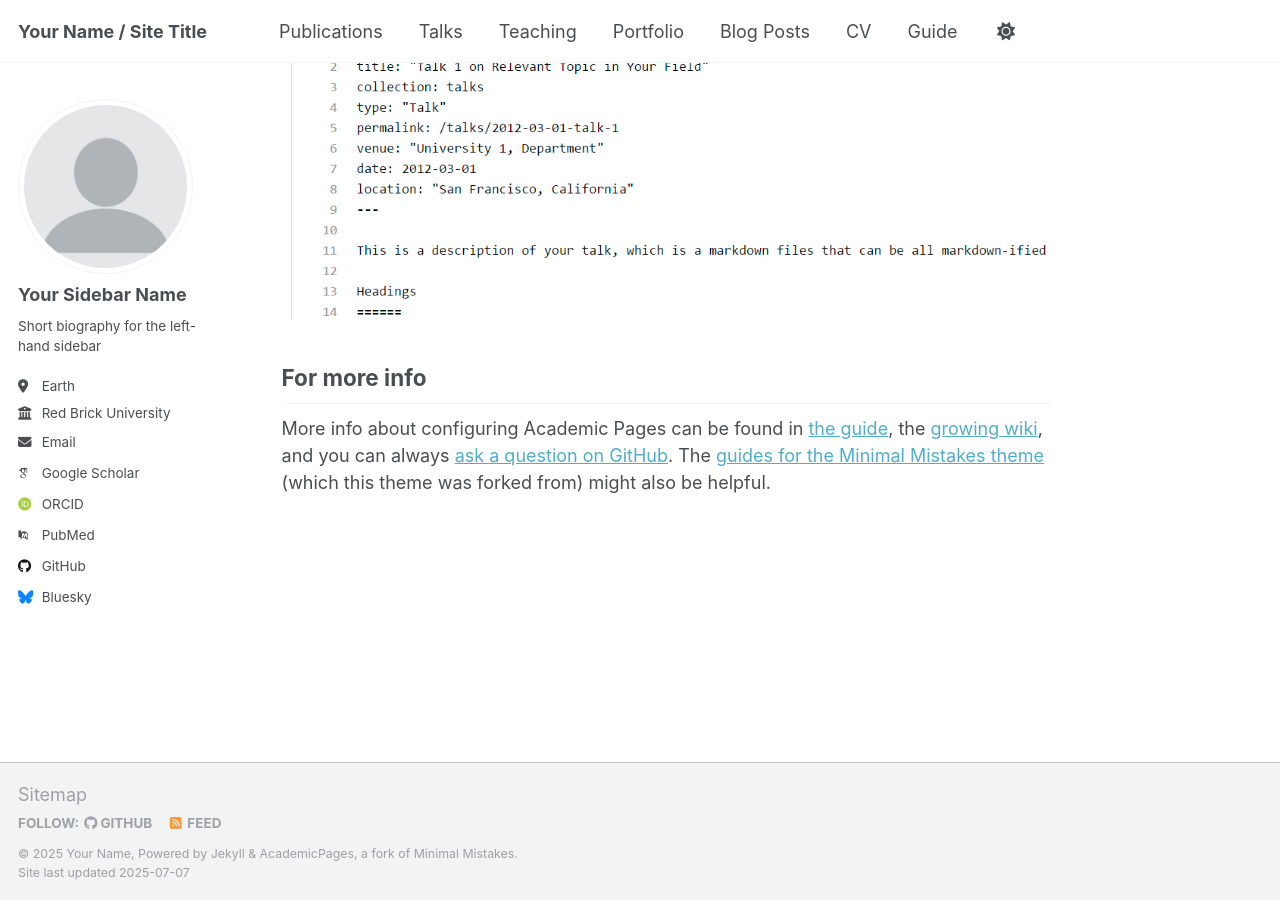
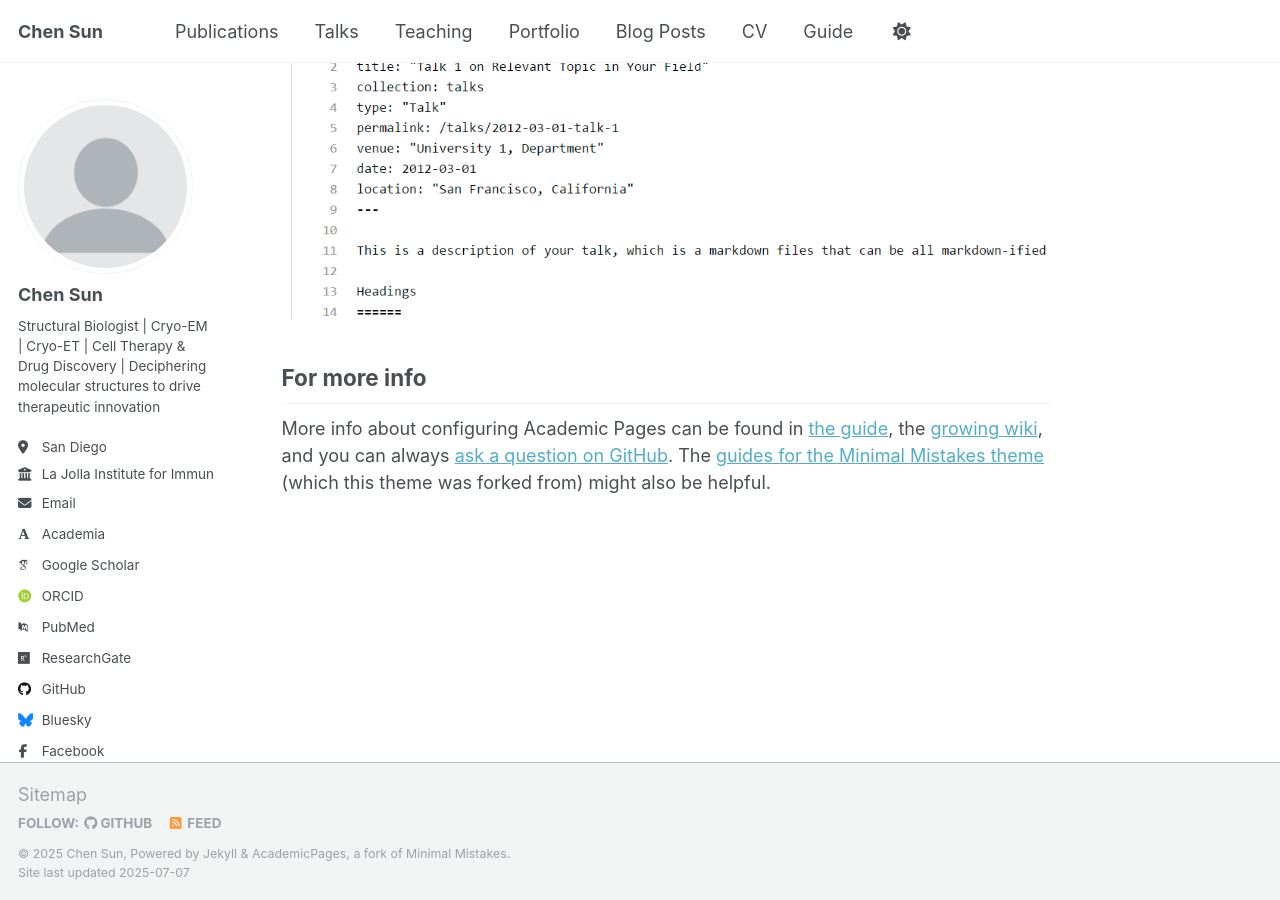
Before and after one commit to sun647/sun647.github.io, a Jekyll site: the page built from _pages/about.md, in a window 1280 px wide and 900 px high, scrolled down 2880 px. Built offline with Jekyll 4.4.1, drawn with Linux system fonts in a browser that asks for light colours; some web fonts are replaced; a script that is not in the unit is left out.

Commit message:
Update _config.yml

```diff
--- a/_config.yml
+++ b/_config.yml
@@ -9,9 +9,9 @@
 # Basic Site Settings
 locale                   : "en-US"
 site_theme               : "default"
-title                    : "Your Name / Site Title"
+title                    : "Chen Sun"
 title_separator          : "-"
-name                     : &name "Your Name"
+name                     : &name "Chen Sun"
 description              : &description "personal description"
 url                      : https://academicpages.github.io # the base hostname & protocol for your site e.g. "https://[your GitHub username].github.io" or if you already have some other page hosted on Github then use "https://[your GitHub username].github.io/[Your Repo Name]"
 baseurl                  : "" # the subpath of your site, e.g. "/blog"
@@ -23,23 +23,23 @@ repository               : "academicpages/academicpages.github.io"
 author:
   # Biographic information
   avatar           : "profile.png"
-  name             : "Your Sidebar Name"
+  name             : "Chen Sun"
   pronouns         : # example: "she/her"
-  bio              : "Short biography for the left-hand sidebar"
-  location         : "Earth"
-  employer         : "Red Brick University"
+  bio              : "Structural Biologist | Cryo-EM | Cryo-ET | Cell Therapy & Drug Discovery | Deciphering molecular structures to drive therapeutic innovation"
+  location         : "San Diego"
+  employer         : "La Jolla Institute for Immunology"
   uri              : # URL
-  email            : "none@example.org"
+  email            : "csun@lji.org"
 
   # Academic websites
-  academia         : # URL
+  academia         : "https://www.lji.org/spark24-chen/"
   arxiv            : # URL - Update with the correct link to your profile
-  googlescholar    : "https://scholar.google.com/citations?user=PS_CX0AAAAAJ"
+  googlescholar    : "https://scholar.google.com/citations?user=U0p-dWAAAAAJ&hl=en"
   impactstory      : # URL
-  orcid            : "http://orcid.org/yourorcidurl"
+  orcid            : "https://orcid.org/0000-0001-7469-2052"
   semantic         : # URL
-  pubmed           : "https://www.ncbi.nlm.nih.gov/pubmed/?term=john+snow"
-  researchgate     : # URL
+  pubmed           : "https://www.ncbi.nlm.nih.gov/myncbi/chen.sun.4/bibliography/public/"
+  researchgate     : "https://www.researchgate.net/profile/Chen-Sun-28?ev=hdr_xprf"
   scopus           : # URL
 
   # Repositories and software development
@@ -52,8 +52,8 @@ author:
 
   # Social media
   artstation       : # Username
-  bluesky          : "bsky.app" # Replace this with you Bluesky username
-  facebook         : # Username
+  bluesky          : "chensun20.bsky.social" # Replace this with you Bluesky username
+  facebook         : "https://www.facebook.com/sun.chen.35977/"
   flickr           : # Username
   foursquare       : # Username
   goodreads        : # Username
@@ -61,7 +61,7 @@ author:
   keybase          : # Username
   instagram        : # Username
   lastfm           : # Username
-  linkedin         : # Username
+  linkedin         : "https://www.linkedin.com/in/chen-sun2021/"
   mastodon         : # URL
   medium           : # URL
   pinterest        : # Username
@@ -69,7 +69,7 @@ author:
   steam            : # Username
   telegram         : # URL
   tumblr           : # Username
-  twitter          : # Username for X / Twitter
+  twitter          : "https://x.com/ChenSun20"
   vine             : # Username
   weibo            : # Username
   wikipedia        : # Username
```
